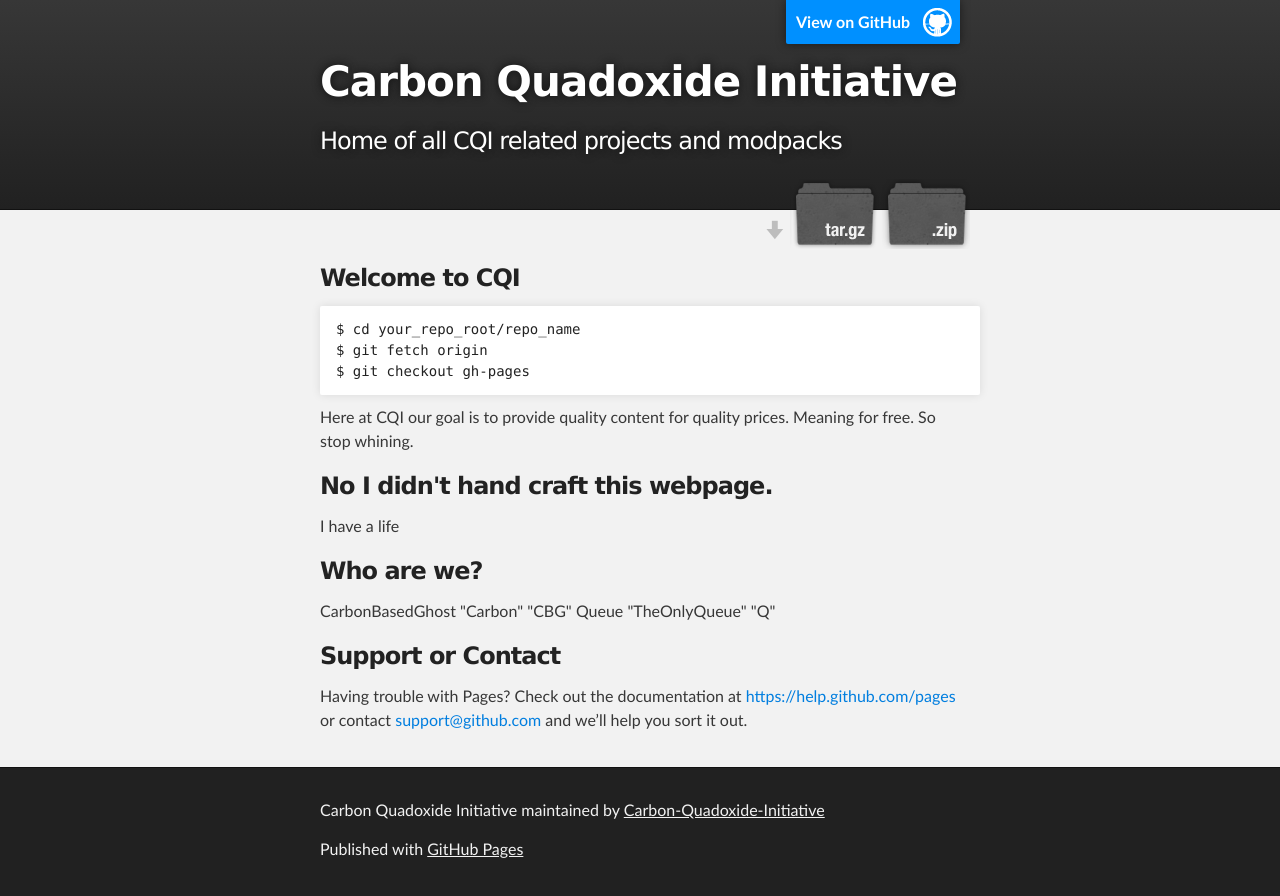
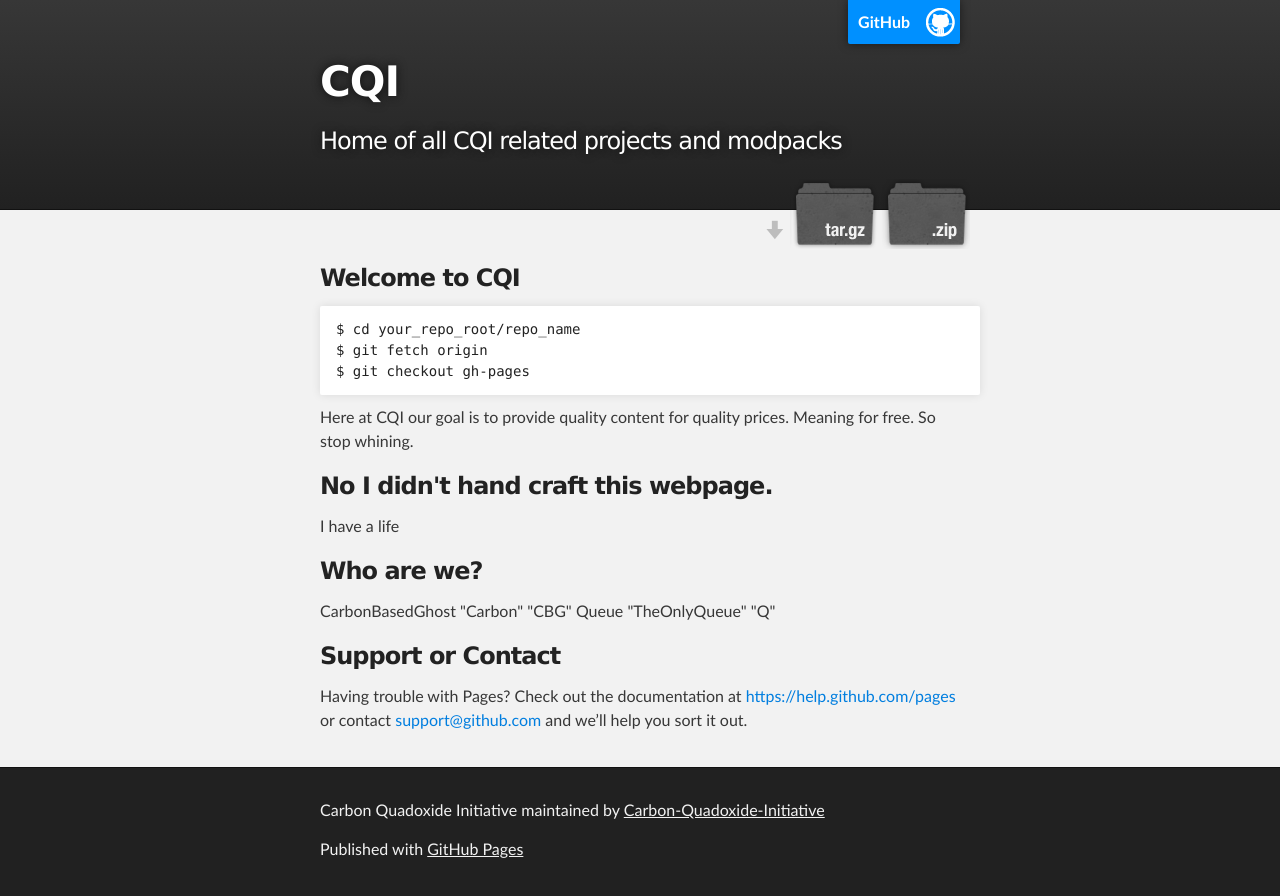
Before and after one commit to Carbon-Quadoxide-Initiative/CQI, a plain HTML site: page index.html in a window 1280 px wide. Drawn offline with Linux system fonts and the light colour scheme.

Commit message:
Changed Text
index.html webpage text changes

```diff
--- a/index.html
+++ b/index.html
@@ -16,9 +16,9 @@
     <!-- HEADER -->
     <div id="header_wrap" class="outer">
         <header class="inner">
-          <a id="forkme_banner" href="https://github.com/Carbon-Quadoxide-Initiative/CQI">View on GitHub</a>
+          <a id="forkme_banner" href="https://github.com/Carbon-Quadoxide-Initiative/CQI">GitHub</a>
 
-          <h1 id="project_title">Carbon Quadoxide Initiative</h1>
+          <h1 id="project_title">CQI</h1>
           <h2 id="project_tagline">Home of all CQI related projects and modpacks</h2>
 
             <section id="downloads">
```
